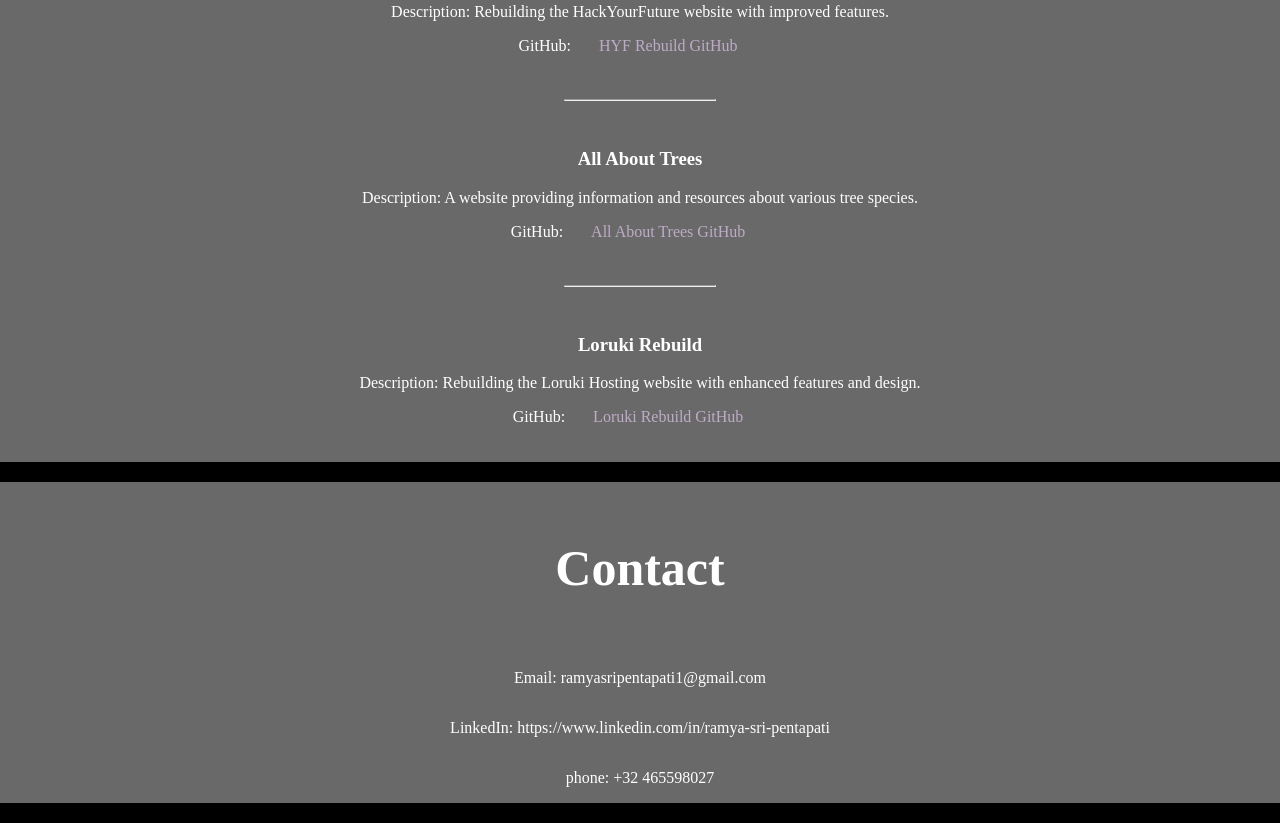
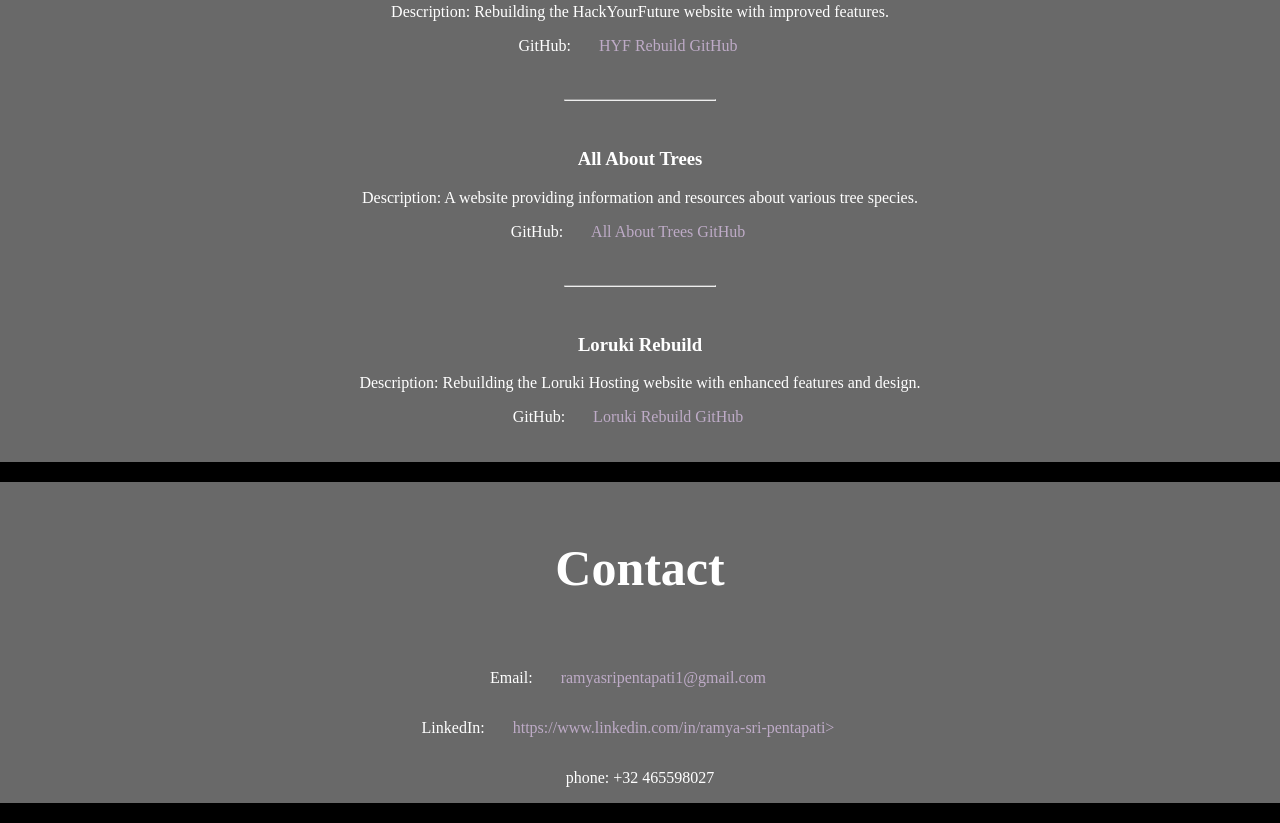
Before and after one commit to sri12334/My-portfolio, a website: page index.html in a window 1280 px wide. Shown: the part 1382-2205 px from the top of the page. Drawn offline with Linux system fonts and the light colour scheme.

Commit message:
edited html

```diff
--- a/index.html
+++ b/index.html
@@ -99,8 +99,21 @@
       <section id="contact">
         <h2>Contact</h2>
         <!-- Add contact form or details here -->
-        <p>Email: ramyasripentapati1@gmail.com</p>
-        <p>LinkedIn: https://www.linkedin.com/in/ramya-sri-pentapati</p>
+        <p>
+          Email:
+          <a class="a-color" href="ramyasripentapati1@gmail.com" target="_blank"
+            >ramyasripentapati1@gmail.com</a
+          >
+        </p>
+        <p>
+          LinkedIn:
+          <a
+            class="a-color"
+            href="https://www.linkedin.com/in/ramya-sri-pentapati"
+            target="_blank"
+            >https://www.linkedin.com/in/ramya-sri-pentapati></a
+          >
+        </p>
         <p>phone: +32 465598027</p>
       </section>
     </div>
```
Also changed, not shown: planning/design.md (+4 -4 lines), planning/development-strategy.md (+1 -1 lines), README.md.
